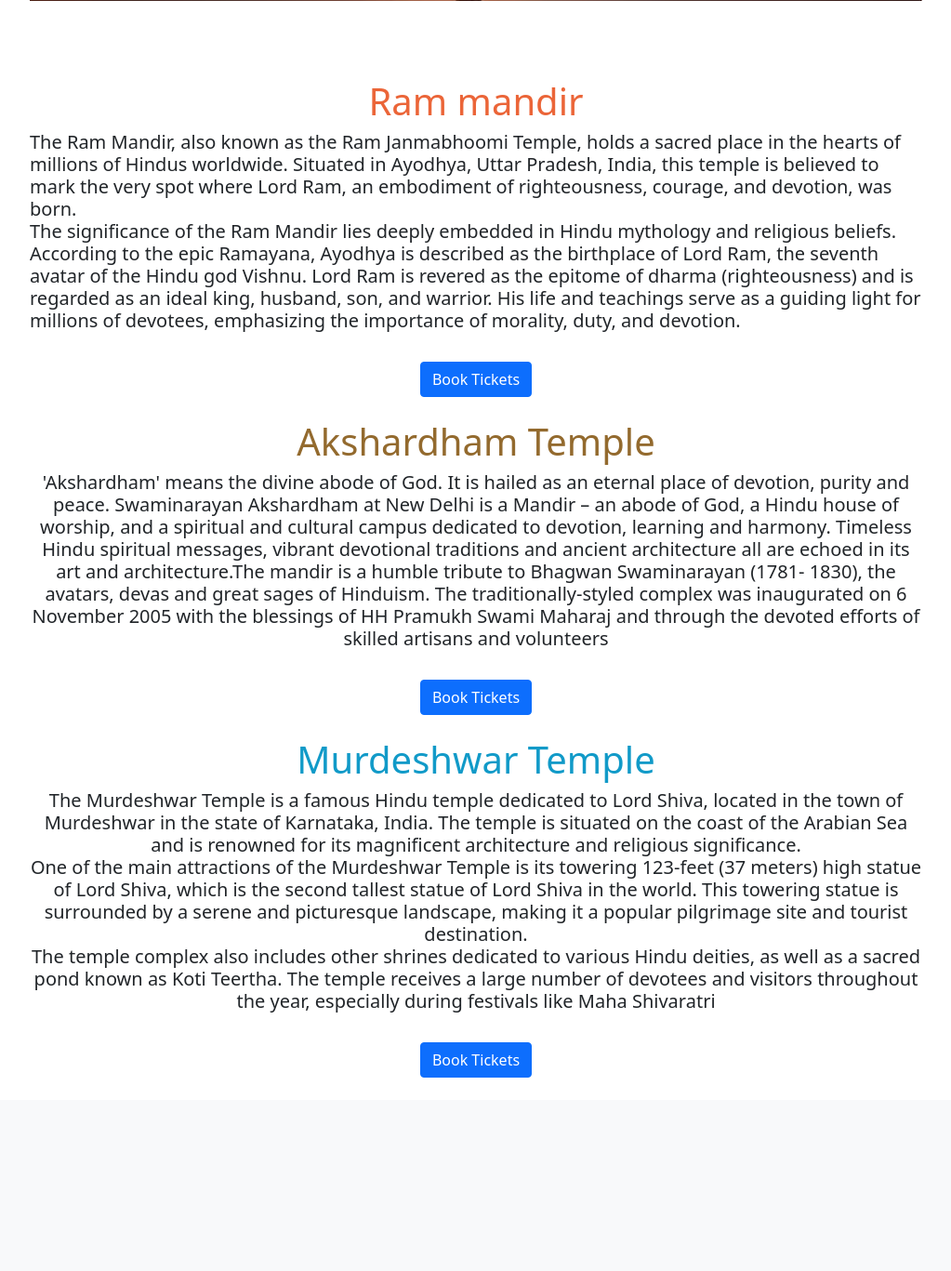
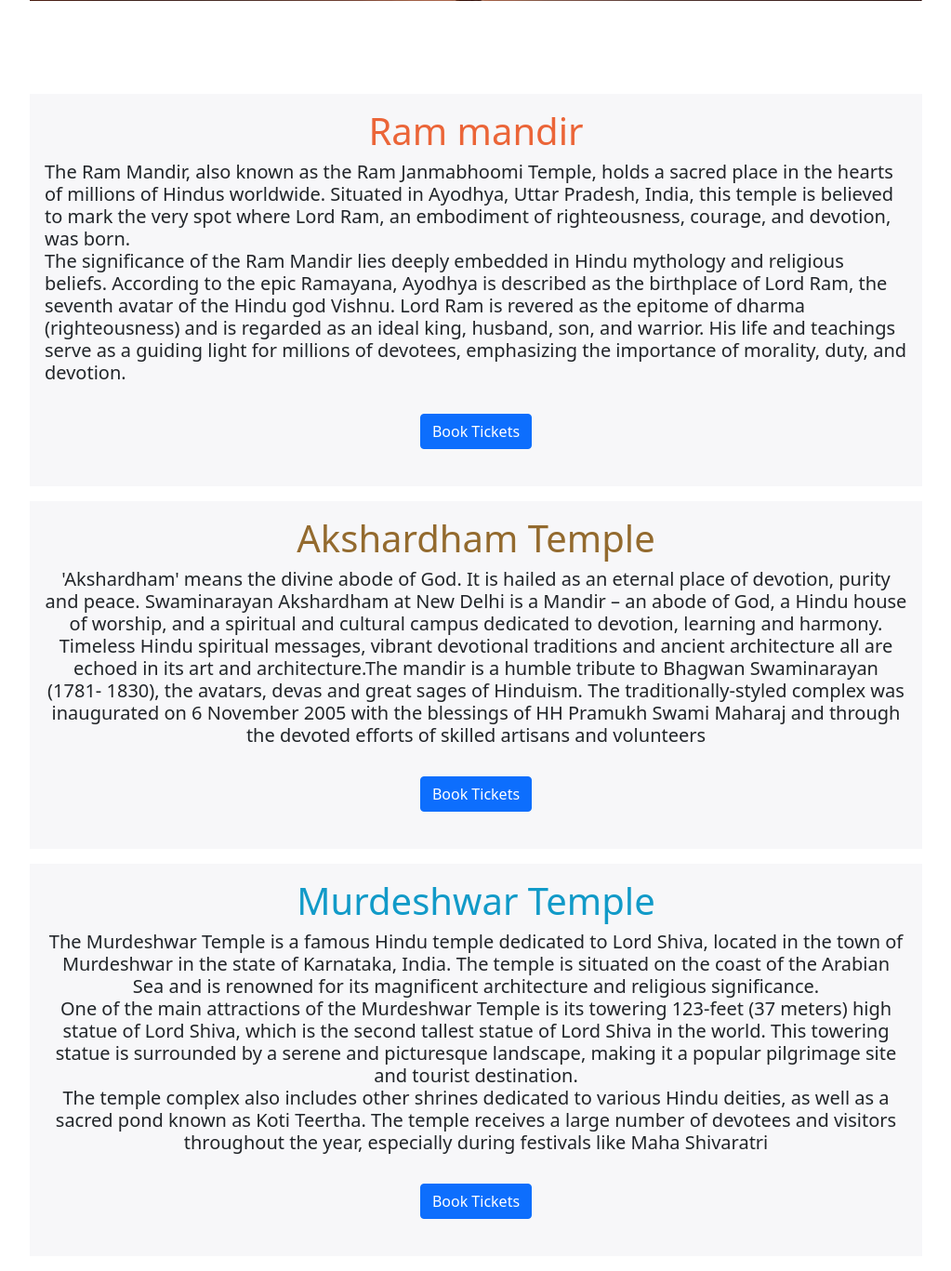
Before and after one commit to Shubham-Khetan-2005/Haxplore24, a Flask app: page / in a window 1280 px wide. Shown: the part 611-1978 px from the top of the page at 93% size, without its empty margins (128-1151 px from the left). Before the commit the page ends 1770 px from the top, so only its background shows below. Run offline with Flask 3, Linux system fonts and the light colour scheme; some libraries are stand-ins or nearby versions.

Commit message:
rem css added

```diff
--- a/templates/index.html
+++ b/templates/index.html
@@ -22,6 +22,25 @@
 
         }
     }
+
+    .RamMandir {
+      background-color: #f7f7f9;
+      padding: 1rem;
+      margin: 1rem;
+    }
+
+    .Akshardham {
+      background-color: #f7f7f9;
+      padding: 1rem;
+      margin: 1rem;
+    }
+
+    .Murdeshwar {
+      background-color: #f7f7f9;
+      margin: 1rem;
+      padding: 1rem;
+    }
+
 </style>
 {%endblock%}
 
```
